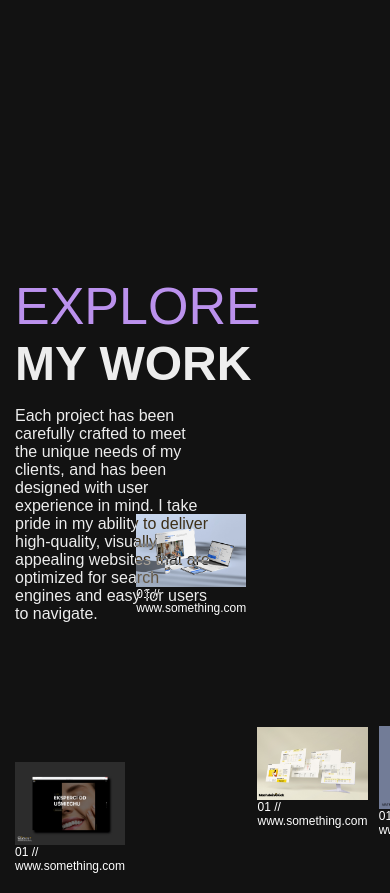
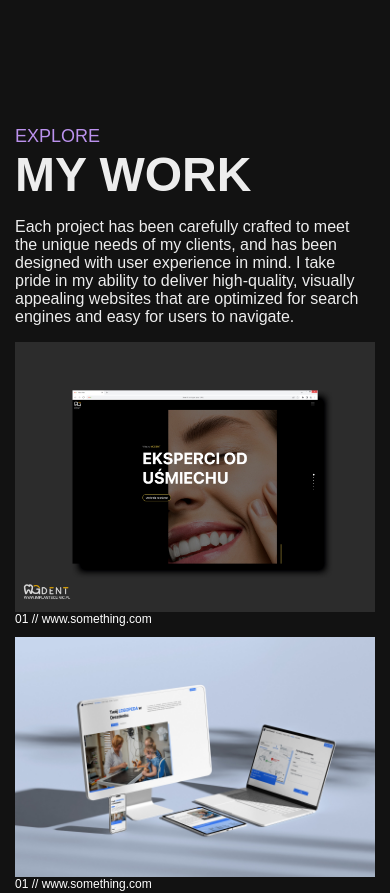
Before and after one commit to GawronDev/jg-portfolio-website, a React (Vite) app: page / in a window 390 px wide. Shown: the part 2420-3313 px from the top of the page. Built offline with nearby package versions, Linux system fonts and the light colour scheme; a web font is replaced by a local one.

Commit message:
Made the whole projects screen responsive.

```diff
--- a/src/components/HomeScreen.jsx
+++ b/src/components/HomeScreen.jsx
@@ -18,7 +18,7 @@ export default function HomeScreen() {
             });
         }
 
-        var homeScreen = document.getElementById("home");
+        let homeScreen = document.getElementById("home");
 
         document.addEventListener("mousemove", debounce(function (event) {
 
@@ -64,7 +64,7 @@ export default function HomeScreen() {
 
     // Debounce function for smooth following of the bubble
     function debounce(callback, wait) {
-        var timeout;
+        let timeout;
         return function (e) {
             clearTimeout(timeout);
             timeout = setTimeout(() => {
--- a/src/components/ProjectsScreen.jsx
+++ b/src/components/ProjectsScreen.jsx
@@ -1,4 +1,5 @@
-import React, { useEffect } from "react";
+// eslint-disable-next-line no-unused-vars
+import React, {useEffect} from "react";
 import Lgpd1 from "../assets/project-images/lgpd1.jpeg";
 import Lgpd2 from "../assets/project-images/lgpd2.jpeg";
 import Mgd1 from "../assets/project-images/mgd1.jpeg";
@@ -10,16 +11,54 @@ import Lcky1 from "../assets/project-images/lcky1.jpeg";
 import Lcky2 from "../assets/project-images/lcky2.jpeg";
 
 
-
 import "../css/ProjectScreen.css";
 
 export default function ProjectScreen() {
 
+
     useEffect(() => {
+        let landscape = window.matchMedia("(orientation: landscape)");
+
+        landscape.addEventListener("change", function (e) {
+            if (e.matches) {
+                imageScroller();
+                console.log("Image scroller working");
+            } else {
+                disableImageScroller();
+            }
+        });
+
+        if(landscape.matches){
+            imageScroller();
+            console.log("Image scroller working");
+        }
+    }, [])
+    function disableImageScroller() {
         const track = document.getElementById("image-scroller");
 
         for (const image of track.getElementsByClassName("image-container")) {
-            var random = Math.ceil(Math.random() * 130) * (Math.round(Math.random()) ? 1 : -1);
+            image.style.transform = "none";
+        }
+
+        window.onmousedown = e => e;
+
+        window.ontouchstart = e => e;
+
+        window.onmouseup = e => e;
+
+        window.ontouchend = e => e;
+
+        window.onmousemove = e => e;
+
+        window.ontouchmove = e => e;
+
+    }
+
+    function imageScroller() {
+        const track = document.getElementById("image-scroller");
+
+        for (const image of track.getElementsByClassName("image-container")) {
+            let random = Math.ceil(Math.random() * 100);
             console.log(random);
             image.style.transform = "translate(0, " + random + "px)";
         }
@@ -45,7 +84,7 @@ export default function ProjectScreen() {
 
             track.animate({
                 transform: `translate(${nextPercentage}%, 0%)`
-            }, { duration: 1200, fill: "forwards" });
+            }, {duration: 1200, fill: "forwards"});
         }
 
         /* -- Had to add extra lines for touch events -- */
@@ -61,7 +100,7 @@ export default function ProjectScreen() {
         window.onmousemove = e => handleOnMove(e);
 
         window.ontouchmove = e => handleOnMove(e.touches[0]);
-    }, [])
+    }
 
     return (
         <div className="project-screen">
@@ -71,43 +110,48 @@ export default function ProjectScreen() {
                 <p>Each project has been carefully crafted to meet the unique needs of my clients,
                     and has been designed with user experience in mind.
                     I take pride in my ability to deliver high-quality,
-                    visually appealing websites that are optimized for search engines and easy for users to navigate. </p>
+                    visually appealing websites that are optimized for search engines and easy for users to
+                    navigate. </p>
             </div>
             <div id="image-scroller" data-mouse-down-at="0" data-prev-percentage="0">
                 <div className="image-container">
-                    <img className="image" src={Mgd1} />
+                    <img className="image" src={Mgd1} alt="A mockup of the home page of www.implantsclinic.pl"/>
                     <span>01 // www.something.com</span>
                 </div>
                 <div className="image-container">
-                    <img className="image" src={Lgpd2} />
+                    <img className="image" src={Lgpd2} alt="A mockup of the pages from www.logopedadrezdenko.pl"/>
                     <span>01 // www.something.com</span>
                 </div>
                 <div className="image-container">
-                    <img className="image" src={Mdg1} />
+                    <img className="image" src={Mdg1}
+                         alt="A mockup of the pages from the Lottery Project I made on university"/>
                     <span>01 // www.something.com</span>
                 </div>
                 <div className="image-container">
-                    <img className="image" src={Scz2} />
+                    <img className="image" src={Scz2}
+                         alt="A mockup of the gallery page from a website I made for my client."/>
                     <span>01 // www.something.com</span>
                 </div>
                 <div className="image-container">
-                    <img className="image" src={Lcky2} />
+                    <img className="image" src={Lcky2}
+                         alt="A mockup of the home page of branding agency Lucky18 Studio"/>
                     <span>01 // www.something.com</span>
                 </div>
                 <div className="image-container">
-                    <img className="image" src={Mgd2} />
+                    <img className="image" src={Mgd2}
+                         alt="A mockup of the pages from the website www.implantsclinic.pl"/>
                     <span>01 // www.something.com</span>
                 </div>
                 <div className="image-container">
-                    <img className="image" src={Lgpd1} />
+                    <img className="image" src={Lgpd1} alt="A mockup of the homepage form the page logopedadrezdenko"/>
                     <span>01 // www.something.com</span>
                 </div>
                 <div className="image-container">
-                    <img className="image" src={Lcky1} />
+                    <img className="image" src={Lcky1}/>
                     <span>01 // www.something.com</span>
                 </div>
                 <div className="image-container">
-                    <img className="image" src={Scz1} />
+                    <img className="image" src={Scz1}/>
                     <span>01 // www.something.com</span>
                 </div>
             </div>
--- a/src/css/ProjectScreen.css
+++ b/src/css/ProjectScreen.css
@@ -11,6 +11,7 @@
     z-index: 1;
     width: 100%;
     mix-blend-mode: exclusion;
+    box-sizing: border-box;
 }
 
 .project-screen-text>h3 {
@@ -65,3 +66,50 @@
     pointer-events: none;
     transition: 0.2s ease-in;
 }
+
+/* Orientation Changes (Portrait and Landscape) */
+@media (orientation: portrait) {
+    .project-screen {
+        margin-top: 150px;
+        padding: 0 0;
+        width: 100%;
+        height: fit-content;
+        display: flex;
+        flex-direction: column;
+    }
+    #image-scroller {
+        padding: 0 15px;
+        box-sizing: border-box;
+        width: 100%;
+        display: flex;
+        flex-direction: column;
+        gap: 0.7rem;
+        user-select: none;
+    }
+    .project-screen-text > p{
+        width: 100%;
+    }
+
+    .project-screen-text {
+        padding: 0 15px;
+    }
+
+    .image-container {
+        overflow: visible;
+        z-index: 0;
+        display: flex;
+        flex-direction: column;
+        width: 100%;
+    }
+}
+
+@media (orientation: landscape) {
+    #image-scroller {
+        overflow: visible;
+        width: 200vw;
+        display: flex;
+        flex-direction: row;
+        gap: 0.7rem;
+        user-select: none;
+    }
+}
--- a/src/index.css
+++ b/src/index.css
@@ -180,6 +180,7 @@ body {
     body {
         --fs-big-header: 3em;
         --fs-small-header: 1.7em;
+        --fs-index: 18px;
     }
 }
 
@@ -190,6 +191,7 @@ body {
     body {
         --fs-big-header: 3em;
         --fs-small-header: 1.7em;
+        --fs-index: 18px;
     }
 }
 
@@ -200,6 +202,7 @@ body {
     body {
         --fs-big-header: 3.5em;
         --fs-small-header: 2.2em;
+        --fs-index: 20px;
     }
 }
 
@@ -210,6 +213,7 @@ body {
     body {
         --fs-big-header: 4em;
         --fs-small-header: 2.9em;
+        --fs-index: 24px;
     }
 }
 
@@ -220,6 +224,7 @@ body {
     body {
         --fs-big-header: 5.5em;
         --fs-small-header: 3.8em;
+        --fs-index: 36px;
     }
 }
 
@@ -230,6 +235,7 @@ body {
     body {
         --fs-big-header: 7em;
         --fs-small-header: 4.5em;
+        --fs-index: 42px;
     }
 }
 
@@ -240,6 +246,7 @@ body {
     body {
         --fs-big-header: 8em;
         --fs-small-header: 5em;
+        --fs-index: 52px;
     }
 }
 
```
